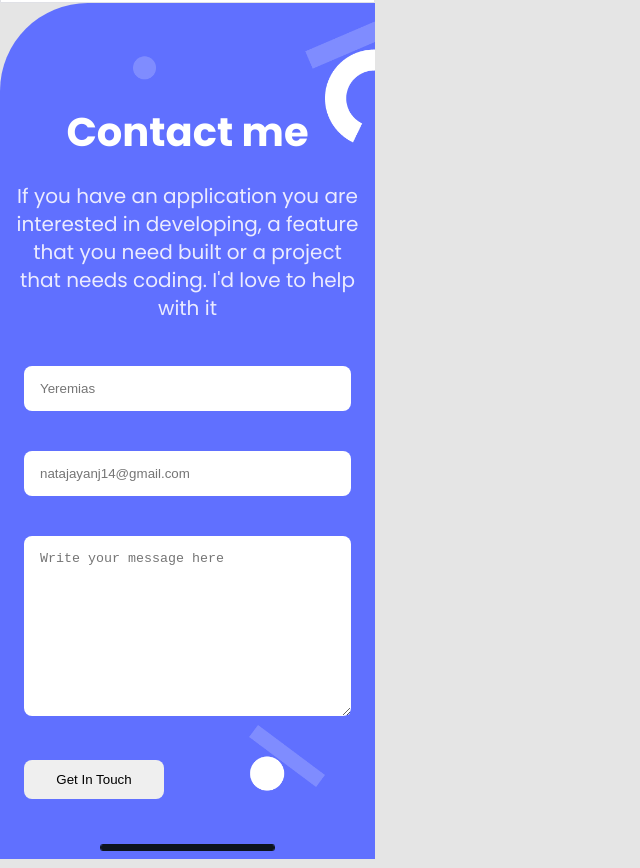
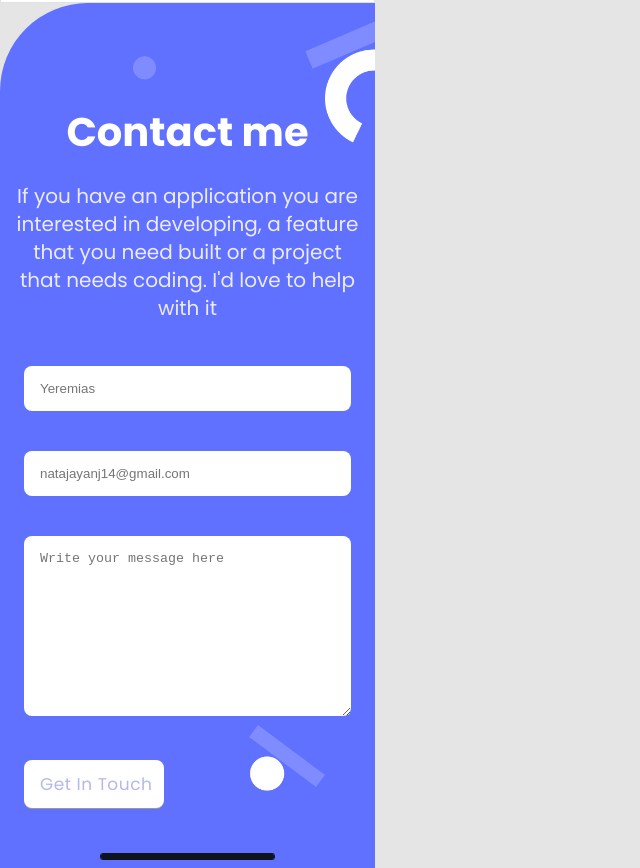
Before and after one commit to Fahim-Khan-P/portfolio, a website: page index.html in a window 1280 px wide. Shown: the part 4604-5472 px from the top of the page, without its empty margins (0-640 px from the left). Drawn offline with Linux system fonts and the light colour scheme.

Commit message:
add required changes

```diff
--- a/index.css
+++ b/index.css
@@ -469,9 +469,28 @@ a:hover#resume {
   padding: 12px 16px;
   border: none;
   border-radius: 8px;
+  box-shadow: 0 1px rgb(153, 153, 153);
 }
 
 #shape {
   padding: 0 100px 8px 100px;
   border-radius: 10px;
 }
+
+#btn-1:hover {
+  border-radius: 10px;
+  color: white;
+  background-color: rgba(64, 83, 252, 0.24);
+}
+
+#btn-1:active {
+  border-radius: 16px;
+  color: white;
+  background-color: rgb(34, 48, 210);
+  box-shadow: 0 2px rgb(102, 102, 102);
+  transform: translateY(4px);
+}
+
+#btn-1:enabled {
+  color: rgb(180, 185, 232);
+}
--- a/index.html
+++ b/index.html
@@ -19,7 +19,7 @@
   </head>
   <body>
     <nav class="nav">
-      <a href="#" class="logo">Portfolio</a>
+    <a href="#" class="logo">Portfolio</a>
       <a href="#" class="menu"><i class="fa-solid fa-bars"></i></a>
     </nav>
 
@@ -228,7 +228,7 @@
           required
         />
         <textarea name="message" maxlength="500" class="form-elements" cols="50" rows="10" placeholder="Write your message here"></textarea>
-        <input type="submit" value="Get In Touch" id="btn-1"/>
+        <input type="submit" value="Get In Touch" class="seeProject" id="btn-1"/>
       </form>
       <img src="./Shape.png" alt="line image" id="shape">
     </footer>
```
Also changed, not shown: README.md.
